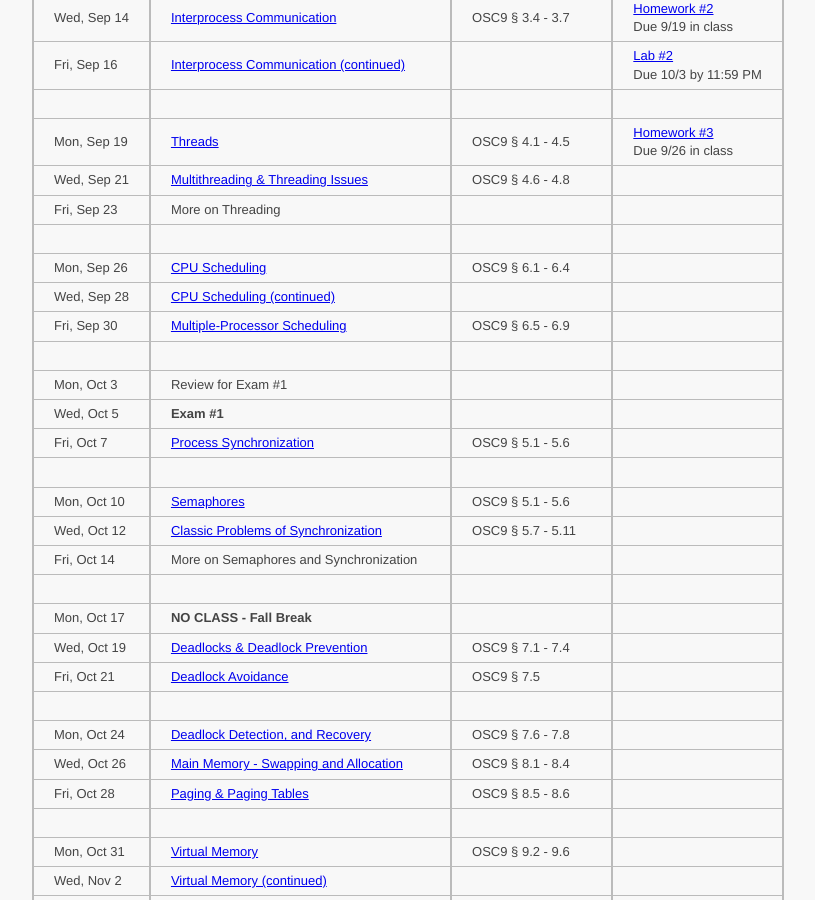
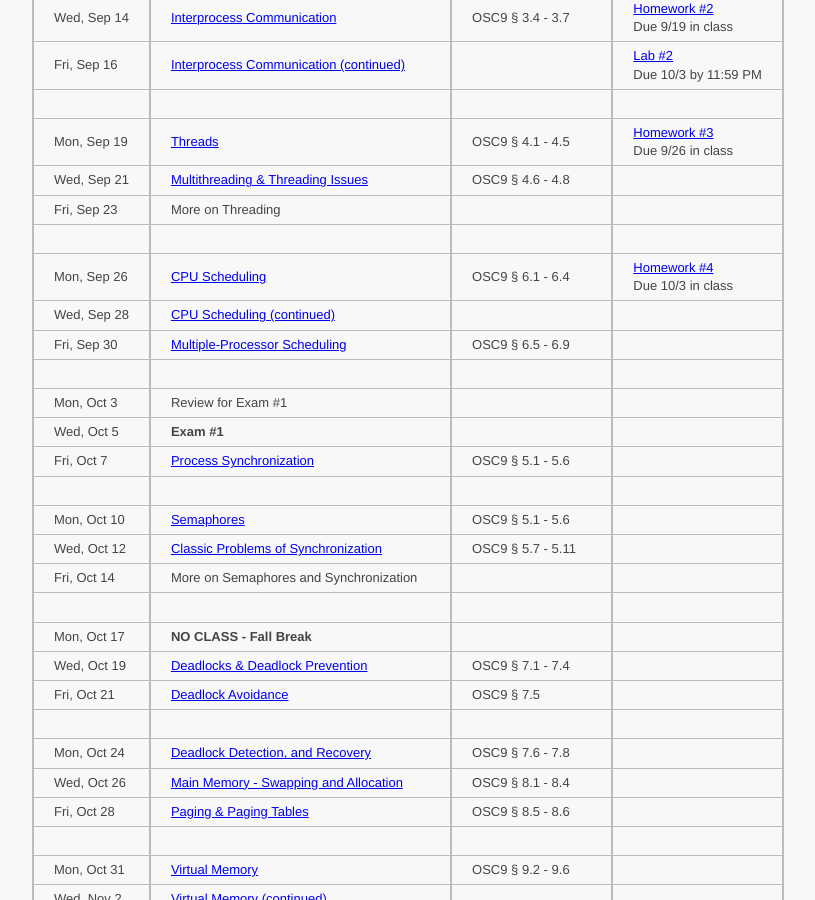
Before and after one commit to ycpcs/cs420-fall2016, a Jekyll site: the page built from schedule.md, in a window 1280 px wide and 900 px high, scrolled down 444 px. Shown: the whole window, without its empty margins (81-896 px from the left). Built offline with Jekyll 4.4.1, drawn with Linux system fonts in a browser that asks for light colours.

Commit message:
added HW#4

```diff
--- a/schedule.md
+++ b/schedule.md
@@ -24,8 +24,8 @@ Fri, Sep 16    |  [Interprocess Communication (continued)](lectures/lecture6b_cl
 Mon, Sep 19    |  [Threads](lectures/lecture7_threads.pdf)                                                         |  OSC9 § 4.1 - 4.5     |  [Homework #3](homework/Homework_Assignment_3.txt) <br> Due 9/26 in class
 Wed, Sep 21    |  [Multithreading & Threading Issues](lectures/lecture8_threading_issues.pdf)                      |  OSC9 § 4.6 - 4.8     |
 Fri, Sep 23    |  More on Threading                                                                                |                       |
-               |                                                                                                   |                       |       <!-- [Homework #4](homework/Homework_Assignment_4.txt) <br> Due 10/3 in class -->
-Mon, Sep 26    |  [CPU Scheduling](lectures/lecture9_cpu_scheduling.pdf)                                           |  OSC9 § 6.1 - 6.4     |
+               |                                                                                                   |                       |
+Mon, Sep 26    |  [CPU Scheduling](lectures/lecture9_cpu_scheduling.pdf)                                           |  OSC9 § 6.1 - 6.4     |  [Homework #4](homework/Homework_Assignment_4.txt) <br> Due 10/3 in class
 Wed, Sep 28    |  [CPU Scheduling (continued)](lectures/lecture9_cpu_scheduling.pdf)                               |                       |
 Fri, Sep 30    |  [Multiple-Processor Scheduling](lectures/lecture10_multiprocessor_scheduling.pdf)                |  OSC9 § 6.5 - 6.9     |
                |                                                                                                   |                       |
```
